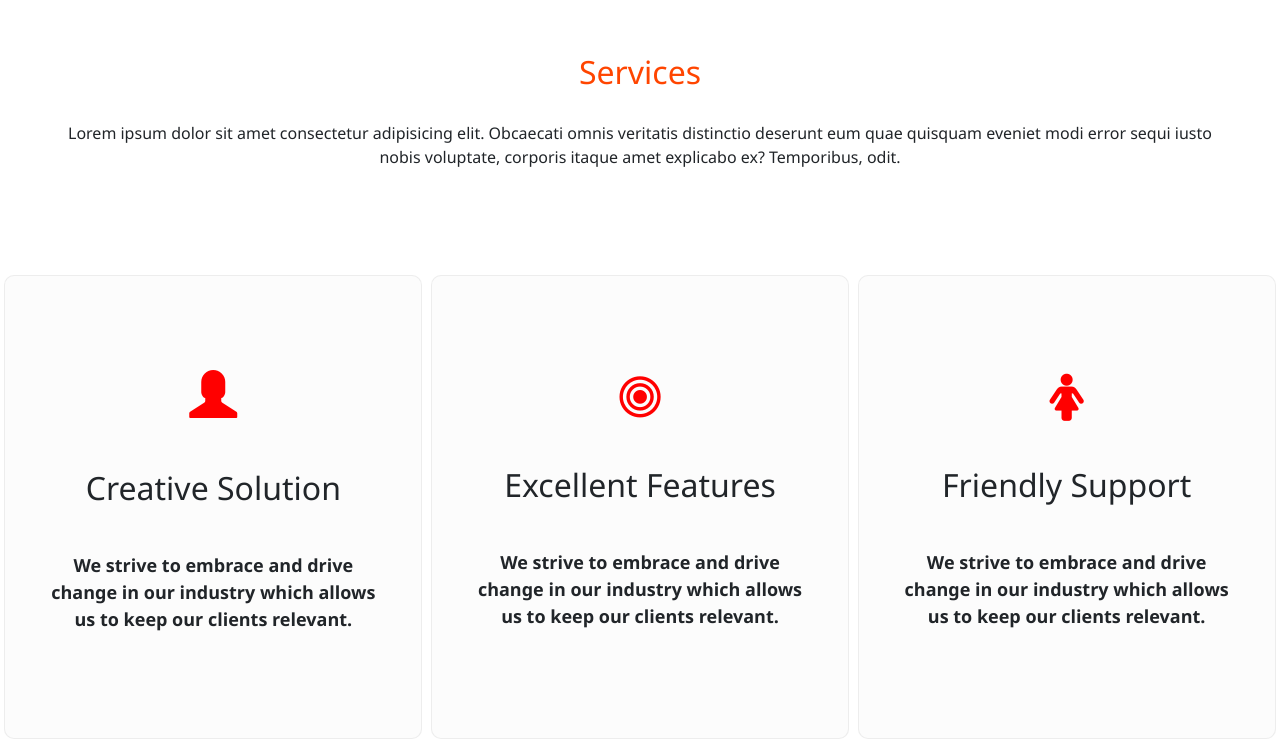
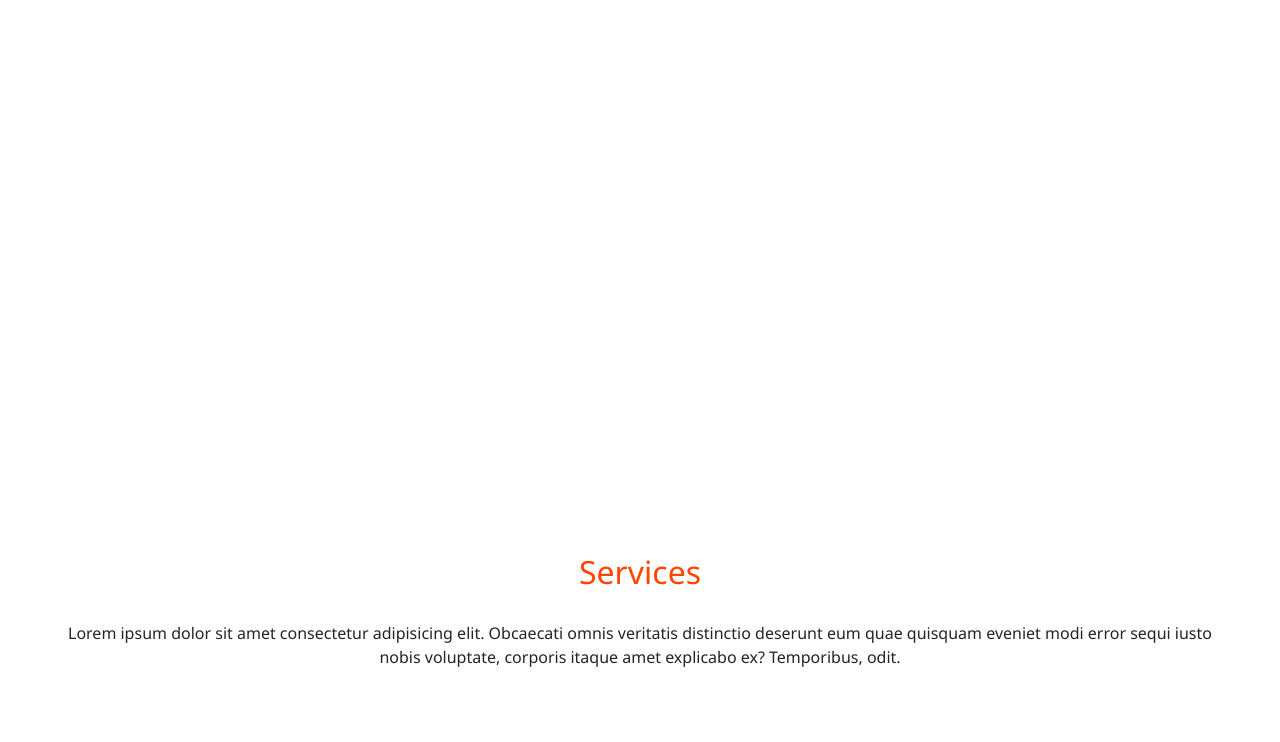
Before and after one commit to shahane806/gloxy, a plain HTML site: page index.html in a window 1280 px wide. Shown: the part 1684-2426 px from the top of the page. Drawn offline with nearby package versions, Linux system fonts and the light colour scheme.

Commit message:
Update index.html

```diff
--- a/index.html
+++ b/index.html
@@ -30,7 +30,7 @@
 
     }
   .services{
-        margin-top:90rem;
+        margin-top:140rem;
     }
  #logo1, #logo2 {
     height: 9rem;
```
